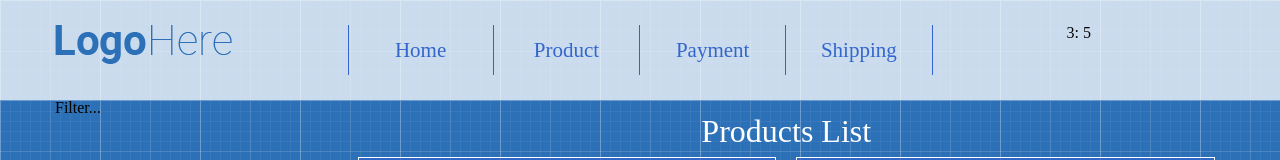
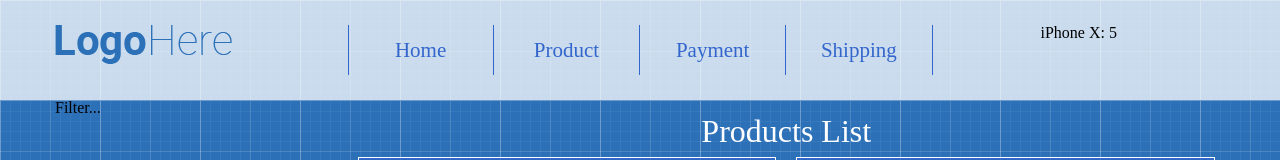
Before and after one commit to YuliaKhomenko/work-shop-project, a React (Create React App) app: page / in a window 1280 px wide. Shown: the top 160 px of the page. Built offline with nearby package versions, Linux system fonts and the light colour scheme.

Commit message:
show name from obj. productsMap

```diff
--- a/src/App/Header/Cart/Cart.js
+++ b/src/App/Header/Cart/Cart.js
@@ -8,7 +8,6 @@ const productsMap = products.reduce((map,product)=>({
 	...map,
 	[product.id]:product,
 }),{})
-
 
 console.log(products)
 console.log(productsMap)
@@ -21,7 +20,7 @@ const Cart = ({
 	{  /*['2','3']*/
 		keys(productsInCart).map((productId)=>(
 			<div key={productId}>
-				<span>{productId}</span>: {productsInCart[productId]}
+				<span>{productsMap[productId].name}</span>: {productsInCart[productId]}
 			</div>
 		))
 	}
```
